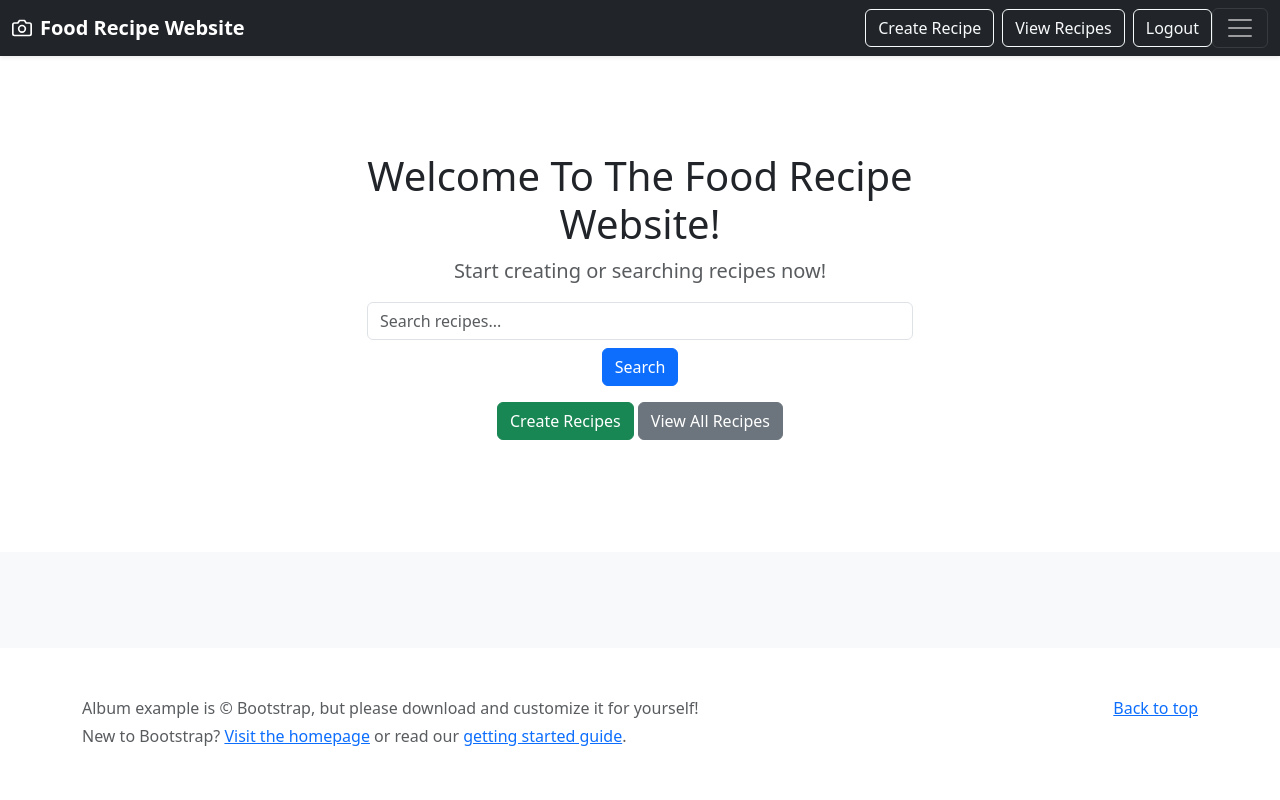
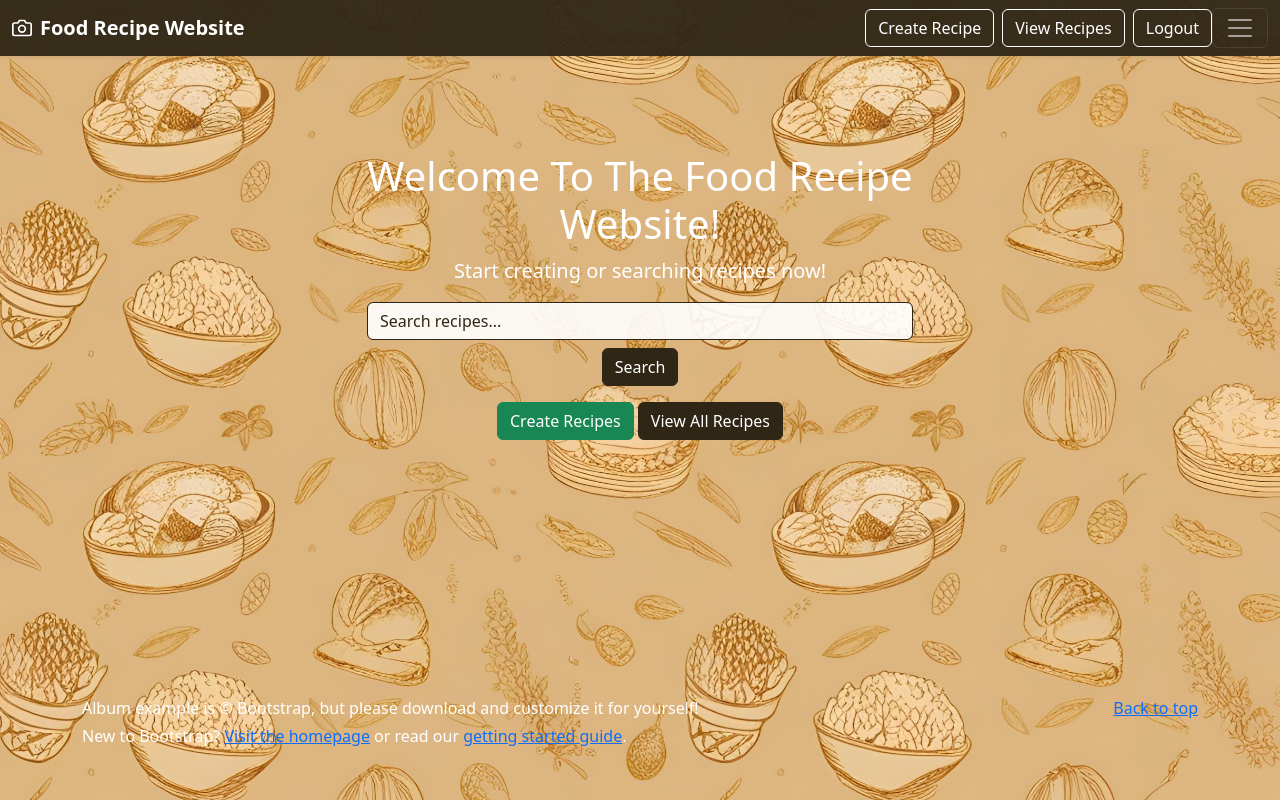
Before and after one commit to RyanTang0203/Recipe_Web_App, a Flask app: page /home in a window 1280 px wide. Run offline with Flask 3, Linux system fonts and the light colour scheme; a user stored in the database is signed in; data that the repository does not hold is empty; some libraries are stand-ins or nearby versions.

Commit message:
made home.html aesthetic more cohesive to login

```diff
--- a/app/templates/home.html
+++ b/app/templates/home.html
@@ -1,54 +1,105 @@
 <!DOCTYPE html>
 <html lang="en">
 <head>
-<!-- Bootstrap CSS format -->
-<link href="https://cdn.jsdelivr.net/npm/bootstrap@5.3.3/dist/css/bootstrap.min.css" rel="stylesheet">
-<body class="home-page">
-<body data-new-gr-c-s-check-loaded="14.1232.0" data-gr-ext-installed="">
-    <svg xmlns="http://www.w3.org/2000/svg" class="d-none">
-<header data-bs-theme="dark">
-  <div class="collapse text-bg-dark" id="navbarHeader">
-    <div class="container">
-      <div class="row">
-        <div class="col-sm-8 col-md-7 py-4">
-          <h4>About</h4>
-          <p class="text-body-secondary">Add some information about the album below, the author, or any
-other background context. Make it a few sentences long so folks can pick up some informative tidbits.
-Then, link them off to some social networking sites or contact information.</p>
-        </div>
-        <div class="col-sm-4 offset-md-1 py-4">
-          <h4>Contact</h4>
-          <ul class="list-unstyled">
-            <li><a href="#" class="text-white">Follow on X</a></li>
-            <li><a href="#" class="text-white">Like on Facebook</a></li>
-            <li><a href="#" class="text-white">Email me</a></li>
-          </ul>
-        </div>
-      </div>
-    </div>
-  </div>
+  <meta charset="UTF-8" />
+  <title>Home - Food Recipe Website</title>
+  <link href="https://cdn.jsdelivr.net/npm/bootstrap@5.3.3/dist/css/bootstrap.min.css" rel="stylesheet" />
+<style>
+	body {
+	  background-image: url("{{ url_for('static', filename='bg.jpg') }}");
+	  background-size: cover;
+	  background-repeat: no-repeat;
+	  background-position: center;
+	  color: white;
+	}
 
-<header data-bs-theme="dark">
-  <div class="collapse text-bg-dark" id="navbarHeader">
-    <div class="container">
-      <div class="row">
-        <div class="col-sm-8 col-md-7 py-4">
-          <h4>About</h4>
-          <p class="text-body-secondary">
-            Add some information about the app, the author, or usage here.
-          </p>
-        </div>
-        <div class="col-sm-4 offset-md-1 py-4">
-          <h4>Contact</h4>
-          <ul class="list-unstyled">
-            <li><a href="#" class="text-white">Follow on X</a></li>
-            <li><a href="#" class="text-white">Like on Facebook</a></li>
-            <li><a href="#" class="text-white">Email me</a></li>
-          </ul>
-        </div>
-      </div>
-    </div>
-  </div>
+	h1, h2, h3, label, strong, p, .lead {
+	  color: white !important;
+	}
+
+	.navbar {
+	  background-color: rgba(47, 38, 22, 0.95) !important;
+	}
+
+	.navbar-brand strong,
+	.navbar a,
+	.navbar .btn-outline-light {
+	  color: white !important;
+	  border-color: white !important;
+	}
+
+	.navbar .btn-outline-light:hover {
+	  background-color: white !important;
+	  color: #2f2616 !important;
+	}
+
+	.btn-primary,
+	.btn-secondary {
+	  background-color: #2f2616;
+	  border-color: #2f2616;
+	  color: white;
+	}
+
+	.btn-primary:hover,
+	.btn-secondary:hover {
+	  background-color: white;
+	  color: #2f2616;
+	  border-color: white;
+	}
+
+	.form-control {
+	  background-color: rgba(255, 255, 255, 0.9);
+	  color: #2f2616;
+	  border: 1px solid #2f2616;
+	}
+
+	.form-control::placeholder {
+	  color: #2f2616;
+	}
+
+	.form-control:focus {
+	  background-color: #f0dbcb;
+	  box-shadow: 0 0 0 0.2rem rgba(47, 38, 22, 0.25);
+	}
+
+	.list-group-item {
+	  background-color: rgba(255, 255, 255, 0.9);
+	  color: #2f2616;
+	  border-color: #2f2616;
+	}
+
+	.card {
+	  background-color: rgba(0, 0, 0, 0.4) !important; /* dark overlay to blend with background */
+	  border: 1px solid #c8a792 !important;
+	  color: white !important;
+	}
+
+	.card-body {
+	  background-color: transparent !important;
+	  color: white !important;
+	}
+
+	.card-title,
+	.card-text,
+	.card .btn {
+	  color: white !important;
+	}
+
+	.btn-outline-primary {
+	  border-color: white !important;
+	  color: white !important;
+	}
+
+	.btn-outline-primary:hover {
+	  background-color: white !important;
+	  color: #2f2616 !important;
+	  border-color: white !important;
+	}
+
+
+</style>
+
+
 
   <!-- FIXED navbar: title left, buttons right -->
   <div class="navbar navbar-dark bg-dark shadow-sm">
@@ -98,7 +149,7 @@ Then, link them off to some social networking sites or contact information.</p>
   </section>
 
   <!-- Recipe Cards -->
-  <div class="album py-5 bg-light">
+  <div class="album py-5">
     <div class="container">
       <div class="row row-cols-1 row-cols-sm-2 row-cols-md-3 g-4">
         {% for recipe in recipes %}
```
Also changed, not shown: app/templates/add_recipe.html (+69 -0 lines), app/static/bg.jpg.
